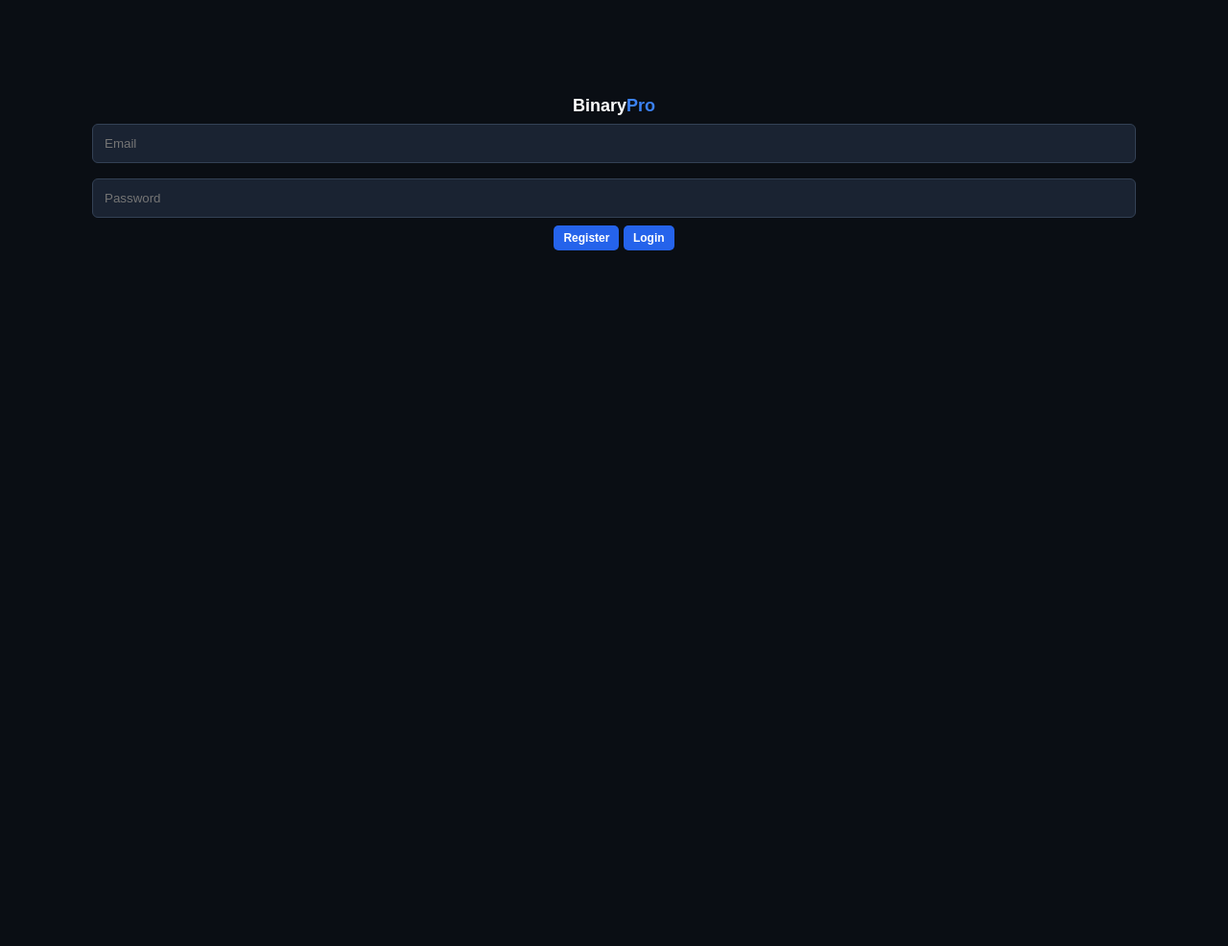
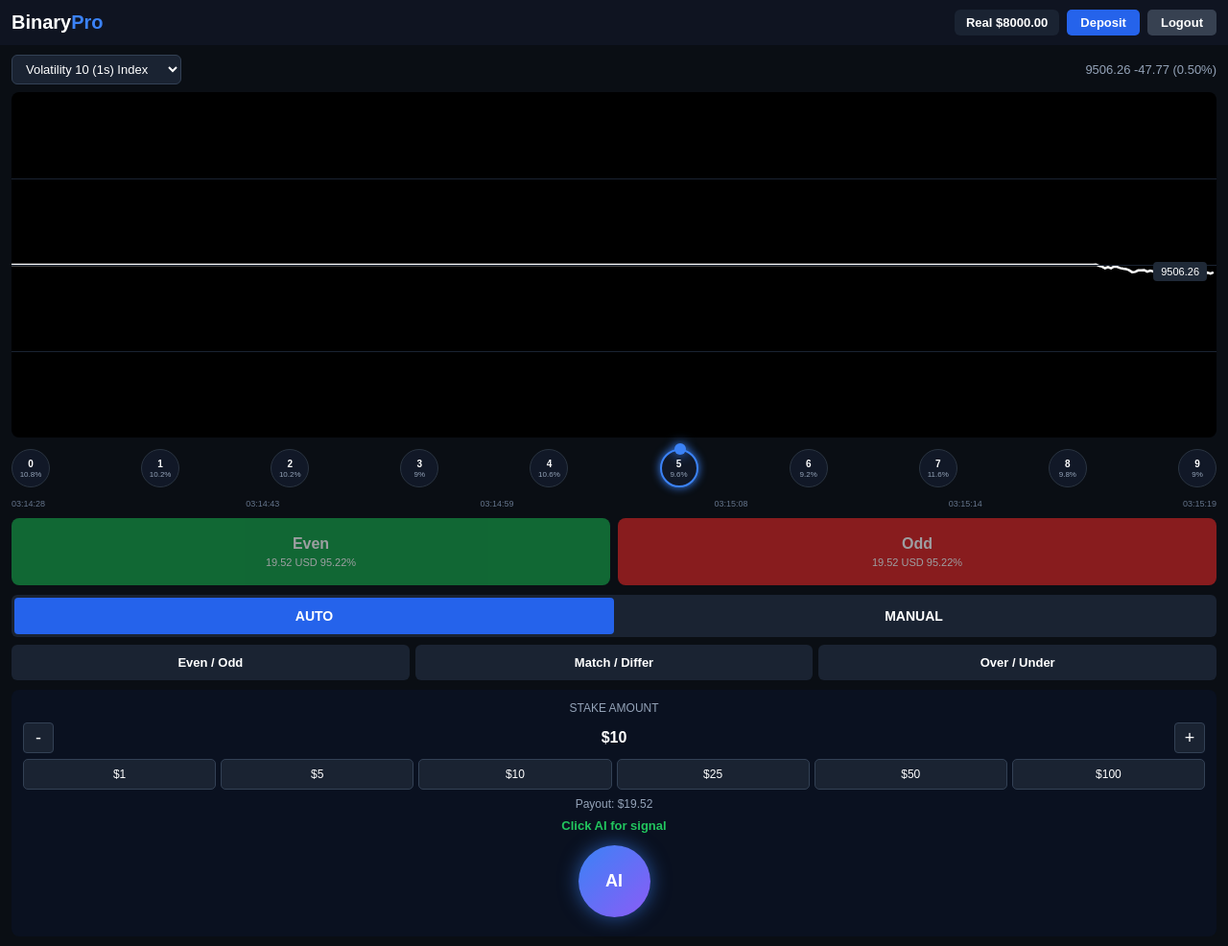
Before and after one commit to biwottclinton1-collab/binarypro, a website: page public/index.html in a window 1280 px wide. Shown: the whole page at 96% size. Before the commit the page ends 800 px from the top, so only its background shows below. Drawn offline with Linux system fonts and the light colour scheme.

Commit message:
Update index.html

```diff
--- a/public/index.html
+++ b/public/index.html
@@ -7,90 +7,61 @@
 <style>
 *{margin:0;padding:0;box-sizing:border-box;font-family:Arial}
 body{background:#0a0e14;color:#fff}
-.top{display:flex;justify-content:space-between;padding:10px;background:#0f1421;position:relative}
-.logo{font-size:18px;font-weight:800}.logo span{color:#3b82f6}
-.rtop{display:flex;gap:6px;align-items:center}
-.bal{background:#1a2332;padding:5px 10px;border-radius:6px;font-size:12px;font-weight:800}
-.btn{padding:6px 10px;border:0;border-radius:5px;font-weight:700;font-size:12px;cursor:pointer}
+.top{display:flex;justify-content:space-between;align-items:center;padding:10px 12px;background:#0f1421}
+.logo{font-size:20px;font-weight:800}.logo span{color:#3b82f6}
+.rtop{display:flex;gap:8px;align-items:center}
+.bal{background:#1a2332;padding:6px 12px;border-radius:6px;font-size:13px;font-weight:700}
+.btn{padding:6px 14px;border:0;border-radius:5px;font-weight:700;font-size:13px;cursor:pointer}
 .btn-blue{background:#2563eb;color:#fff}.btn-gray{background:#374151;color:#fff}
-.dropdown{position:absolute;top:45px;right:90px;background:#1a2332;border-radius:6px;display:none;flex-direction:column;z-index:99;min-width:100px;border:1px solid #334155}
-.dropdown button{padding:8px 12px;background:0;border:0;color:#fff;text-align:left;font-size:12px;width:100%}
-.dropdown button:hover{background:#2563eb}
-.wrap{padding:8px}
-.row{display:flex;justify-content:space-between;margin-bottom:6px}
-.sel{background:#1a2332;color:#fff;border:1px solid #334155;padding:5px;border-radius:5px}
-.main{display:flex;gap:8px}
-.history{width:130px;background:#0a1120;border-radius:8px;padding:6px;font-size:10px;overflow-y:auto;max-height:40vh}
-.history h4{font-size:11px;margin-bottom:4px;text-align:center;color:#94a3b8}
-.total{color:#22c55e;font-weight:800;text-align:center;margin-bottom:4px}
-.hist-item{padding:4px;margin:3px 0;border-radius:4px;font-size:9px}
-.hist-win{background:#16a34a33;color:#22c55e}
-.hist-loss{background:#dc262633;color:#ef4444}
-.chart-wrap{flex:1}
-.chart{width:100%;height:40vh;background:#000;border-radius:8px;position:relative;overflow:hidden}
+.wrap{padding:10px 12px}
+.row{display:flex;justify-content:space-between;align-items:center;margin-bottom:8px}
+.sel{background:#1a2332;color:#fff;border:1px solid #334155;padding:6px 10px;border-radius:6px;font-size:13px}
+.price{font-size:13px;color:#94a3b8}
+.chart{width:100%;height:45vh;background:#000;border-radius:8px;position:relative;overflow:hidden}
 #chart{width:100%;height:100%;display:block}
-.pTag{position:absolute;right:8px;background:#1f2937;padding:3px 6px;border-radius:3px;font-size:10px;z-index:2}
+.pTag{position:absolute;right:10px;background:#1f2937;padding:4px 8px;border-radius:4px;font-size:11px;z-index:2}
 .grid{position:absolute;left:0;right:0;height:1px;background:#1a2332;z-index:1}
-.digs{display:flex;justify-content:space-between;margin:10px 0;position:relative}
-.dig{width:36px;height:36px;border-radius:50%;background:#111827;border:1.5px solid #2a3441;display:flex;flex-direction:column;align-items:center;justify-content:center;font-size:9px;font-weight:700}
-.dig span{font-size:7px;color:#94a3b8}
-.dig.active{border:2px solid #3b82f6;box-shadow:0 0 8px #3b82f6}
-.pointer{position:absolute;width:10px;height:10px;border-radius:50%;background:#3b82f6;box-shadow:0 0 10px #3b82f6;top:-5px;transition:0.2s;z-index:3}
-.time{display:flex;justify-content:space-between;font-size:8px;color:#64748b;margin-bottom:8px}
-.btns{display:flex;gap:6px;margin-bottom:8px}
-.btns button{flex:1;padding:16px;border:0;border-radius:8px;color:#fff;font-weight:800;font-size:15px;cursor:pointer;opacity:0.6}
+.digs{display:flex;justify-content:space-between;margin:12px 0;position:relative}
+.dig{width:40px;height:40px;border-radius:50%;background:#111827;border:1.5px solid #2a3441;display:flex;flex-direction:column;align-items:center;justify-content:center;font-size:10px;font-weight:800}
+.dig span{font-size:8px;color:#94a3b8;font-weight:500;margin-top:1px}
+.dig.active{border:2px solid #3b82f6;box-shadow:0 0 10px #3b82f6}
+.pointer{position:absolute;width:12px;height:12px;border-radius:50%;background:#3b82f6;box-shadow:0 0 12px #3b82f6;top:-6px;transition:0.2s;z-index:3}
+.time{display:flex;justify-content:space-between;font-size:9px;color:#64748b;margin-bottom:10px}
+.btns{display:flex;gap:8px;margin-bottom:10px}
+.btns button{flex:1;padding:18px;border:0;border-radius:8px;color:#fff;font-weight:800;font-size:16px;cursor:pointer;opacity:0.6}
 .btns button.recommended{opacity:1;box-shadow:0 0 15px rgba(255,255,255,0.3)}
 .g{background:#16a34a}.r{background:#dc2626}
-.btns button small{display:block;font-size:10px;font-weight:500;margin-top:3px}
-.tabs{display:flex;background:#1a2332;border-radius:6px;padding:3px;margin-bottom:6px}
-.tab{flex:1;text-align:center;padding:10px;border-radius:4px;font-weight:700;font-size:13px;cursor:pointer}
+.btns button small{display:block;font-size:11px;font-weight:500;margin-top:4px}
+.tabs{display:flex;background:#1a2332;border-radius:6px;padding:3px;margin-bottom:8px}
+.tab{flex:1;text-align:center;padding:11px;border-radius:4px;font-weight:700;font-size:14px;cursor:pointer}
 .tab.active{background:#2563eb}
-.sub{display:flex;gap:5px;margin-bottom:8px}
-.sub div{flex:1;text-align:center;padding:10px;background:#1a2332;border-radius:6px;font-size:12px;font-weight:600;cursor:pointer}
+.sub{display:flex;gap:6px;margin-bottom:10px}
+.sub div{flex:1;text-align:center;padding:11px;background:#1a2332;border-radius:6px;font-size:13px;font-weight:600;cursor:pointer}
 .sub.active{background:#2563eb}
-.stake{background:#0a1120;padding:10px;border-radius:8px;text-align:center}
-.sth{font-size:11px;color:#94a3b8;margin-bottom:6px}
-.srow{display:flex;justify-content:space-between;align-items:center;margin-bottom:4px}
-.sb{width:30px;height:30px;background:#1a2332;border:1px solid #334155;color:#fff;border-radius:4px;font-size:16px;cursor:pointer}
-.sam{display:flex;gap:4px;margin-bottom:4px}
-.sam button{flex:1;padding:7px;background:#1a2332;border:1px solid #334155;color:#fff;border-radius:5px;font-size:11px;cursor:pointer}
+.stake{background:#0a1120;padding:12px;border-radius:8px;text-align:center}
+.sth{font-size:12px;color:#94a3b8;margin-bottom:8px}
+.srow{display:flex;justify-content:space-between;align-items:center;margin-bottom:6px}
+.sb{width:32px;height:32px;background:#1a2332;border:1px solid #334155;color:#fff;border-radius:4px;font-size:18px;cursor:pointer}
+.sam{display:flex;gap:5px;margin-bottom:6px}
+.sam button{flex:1;padding:8px;background:#1a2332;border:1px solid #334155;color:#fff;border-radius:5px;font-size:12px;cursor:pointer}
 .sam.active{background:#2563eb;border-color:#2563eb}
-.ticks{font-size:10px;color:#94a3b8;margin-bottom:6px}
-.ai{width:70px;height:70px;border-radius:50%;background:linear-gradient(135deg,#3b82f6,#8b5cf6);border:0;color:#fff;font-weight:800;font-size:16px;margin:8px auto;display:block;box-shadow:0 0 18px rgba(59,130,246,0.6);cursor:pointer}
-.signal{color:#22c55e;font-size:12px;font-weight:700;margin:5px 0;text-align:center;min-height:20px}
-.place-bar{display:none;background:#16a34a;padding:12px;border-radius:8px;text-align:center;font-weight:800;font-size:14px;margin:8px 0;cursor:pointer}
+.payout{font-size:12px;color:#94a3b8;margin:8px 0}
+.ai{width:75px;height:75px;border-radius:50%;background:linear-gradient(135deg,#3b82f6,#8b5cf6);border:0;color:#fff;font-weight:800;font-size:18px;margin:8px auto;display:block;box-shadow:0 0 20px rgba(59,130,246,0.6);cursor:pointer}
+.signal{color:#22c55e;font-size:13px;font-weight:700;margin:5px 0;text-align:center;min-height:20px}
+.place-bar{display:none;background:#16a34a;padding:14px;border-radius:8px;text-align:center;font-weight:800;font-size:15px;margin:8px 0;cursor:pointer}
 .place-bar:hover{background:#15803d}
-.popup{position:fixed;top:50%;left:50%;transform:translate(-50%,-50%);background:#1a2332;padding:15px 20px;border-radius:8px;font-weight:800;font-size:16px;z-index:999;display:none}
+.popup{position:fixed;top:50%;left:50%;transform:translate(-50%,-50%);background:#1a2332;padding:16px 22px;border-radius:8px;font-weight:800;font-size:17px;z-index:999;display:none}
 .popup.win{border:2px solid #22c55e;color:#22c55e}
 .popup.loss{border:2px solid #ef4444;color:#ef4444}
-.auth{text-align:center;padding-top:100px}
-.auth input{width:85%;padding:12px;margin:8px;background:#1a2332;border:1px solid #334155;color:#fff;border-radius:6px}
-#dash{display:none}
 </style>
 </head>
 <body>
 
-<div id="auth" class="auth">
-<h1 class="logo">Binary<span>Pro</span></h1>
-<input id="remail" placeholder="Email"><br>
-<input id="rpass" type="password" placeholder="Password"><br>
-<button class="btn btn-blue" onclick="reg()">Register</button>
-<button class="btn btn-blue" onclick="log()">Login</button>
-<div id="msg"></div>
-</div>
-
-<div id="dash">
 <div class="top">
 <div class="logo">Binary<span>Pro</span></div>
 <div class="rtop">
 <span class="bal">Real $<span id="balance">8000.00</span></span>
-<div style="position:relative">
-<button class="btn btn-blue" onclick="drop()">Deposit ▼</button>
-<div class="dropdown" id="dropdown">
-<button onclick="alert('Deposit Modal Coming')">Deposit</button>
-<button onclick="alert('Withdraw Modal Coming')">Withdraw</button>
-</div>
-</div>
+<button class="btn btn-blue">Deposit</button>
 <button class="btn btn-gray" onclick="logout()">Logout</button>
 </div>
 </div>
@@ -104,25 +75,17 @@ body{background:#0a0e14;color:#fff}
 <option value="75">Volatility 75 (1s) Index</option>
 <option value="100">Volatility 100 (1s) Index</option>
 </select>
-<div><span id="cprice">9599.71</span> <span style="color:#ef4444">-47.77 (0.50%)</span></div>
+<div class="price"><span id="cprice">9599.71</span> -47.77 (0.50%)</div>
 </div>
 
-<div class="main">
-<div class="history">
-<h4>TRADE HISTORY</h4>
-<div class="total">TOTAL: $<span id="totalP">0.00</span></div>
-<div id="hist"></div>
-</div>
-<div class="chart-wrap">
 <div class="chart">
 <canvas id="chart"></canvas>
 <div class="pTag" id="ptag">9599.71</div>
 <div class="grid" style="top:25%"></div><div class="grid" style="top:50%"></div><div class="grid" style="top:75%"></div>
 </div>
+
 <div class="digs" id="digs"></div>
 <div class="time"><span>03:14:28</span><span>03:14:43</span><span>03:14:59</span><span>03:15:08</span><span>03:15:14</span><span>03:15:19</span></div>
-</div>
-</div>
 
 <div class="btns" id="btns">
 <button class="g" id="btn1" onclick="trade('even')">Even<br><small>19.52 USD 95.22%</small></button>
@@ -149,46 +112,29 @@ body{background:#0a0e14;color:#fff}
 <button onclick="setS(10)" class="active" id="s10">$10</button>
 <button onclick="setS(25)">$25</button><button onclick="setS(50)">$50</button><button onclick="setS(100)">$100</button>
 </div>
-<div class="ticks">Number of Ticks: <span id="ticks">5</span></div>
+<div class="payout">Payout: $<span id="payout">19.52</span></div>
 <div class="signal" id="signal">Click AI for signal</div>
 <div class="place-bar" id="placeBar" onclick="placeRecommendedTrade()">PLACE TRADE</div>
 <button class="ai" onclick="aiScan()">AI</button>
-</div>
 </div>
 </div>
 
 <div class="popup" id="popup"></div>
 
 <script>
-let bal=8000,currentStake=10,token=localStorage.t,mode='auto',type='eo',lastDigit=-1,lastPrice=9500,totalProfit=0,recommended='',volatility=10,digitHistory=[];
+let bal=8000,currentStake=10,mode='auto',type='eo',lastDigit=-1,lastPrice=9500,recommended='',volatility=10;
 const pct=[10.8,10.2,10.2,9,10.6,9.6,9.2,11.6,9.8,9];
 
-if(token){auth.style.display='none';dash.style.display='block';start();}
-
-function drop(){dropdown.style.display=dropdown.style.display=='flex'?'none':'flex';}
 function changeVol(){volatility=parseInt(volSelect.value);}
-async function reg(){let r=await fetch('/api/register',{method:'POST',headers:{'Content-Type':'application/json'},body:JSON.stringify({username:'u',email:remail.value,password:rpass.value})});msg.innerText=(await r.json()).message;}
-async function log(){let r=await fetch('/api/login',{method:'POST',headers:{'Content-Type':'application/json'},body:JSON.stringify({email:remail.value,password:rpass.value})});let d=await r.json();if(d.token){localStorage.t=d.token;location.reload();}else{msg.innerText=d.message;}}
-async function me(){let r=await fetch('/api/me',{headers:{'Authorization':'Bearer '+token}});bal=parseFloat((await r.json()).balance);balance.innerText=bal.toFixed(2);}
-function logout(){localStorage.removeItem('t');location.reload();}
+function logout(){alert('Logged out')}
 function setS(x){currentStake=x;document.querySelectorAll('.sam button').forEach(b=>b.classList.remove('active'));document.getElementById('s'+x).classList.add('active');upd();}
 function changeStake(x){currentStake=currentStake+x;if(currentStake<1)currentStake=1;if(currentStake>1000)currentStake=1000;upd();}
-function upd(){stake.innerText=currentStake;document.querySelectorAll('#btns small').forEach(s=>s.innerText=(currentStake*1.952).toFixed(2)+' USD 95.22%');}
+function upd(){stake.innerText=currentStake;payout.innerText=(currentStake*1.952).toFixed(2);document.querySelectorAll('#btns small').forEach(s=>s.innerText=(currentStake*1.952).toFixed(2)+' USD 95.22%');}
 function setMode(m,el){mode=m;document.querySelectorAll('.tab').forEach(t=>t.classList.remove('active'));el.classList.add('active');}
 function setType(t,el){type=t;document.querySelectorAll('.sub div').forEach(s=>s.classList.remove('active'));el.classList.add('active');
   if(t=='eo')btns.innerHTML=`<button class="g" id="btn1" onclick="trade('even')">Even<br><small>19.52 USD 95.22%</small></button><button class="r" id="btn2" onclick="trade('odd')">Odd<br><small>19.52 USD 95.22%</small></button>`;
   if(t=='md')btns.innerHTML=`<button class="g" id="btn1" onclick="trade('match')">Match<br><small>19.52 USD 95.22%</small></button><button class="r" id="btn2" onclick="trade('differ')">Differ<br><small>19.52 USD 95.22%</small></button>`;
   if(t=='ou')btns.innerHTML=`<button class="g" id="btn1" onclick="trade('over')">Over 2<br><small>19.52 USD 95.22%</small></button><button class="r" id="btn2" onclick="trade('under')">Under 8<br><small>19.52 USD 95.22%</small></button>`;
-}
-
-function addHistory(t,d,win,profit){
-  totalProfit+=profit;
-  totalP.innerText=totalProfit.toFixed(2);
-  totalP.style.color=totalProfit>=0?'#22c55e':'#ef4444';
-  let item=document.createElement('div');
-  item.className='hist-item '+(win?'hist-win':'hist-loss');
-  item.innerText=`${t.toUpperCase()} ${d.toUpperCase()} ${win?'+':'-'}$${Math.abs(profit).toFixed(2)}`;
-  hist.prepend(item);
 }
 
 function showPopup(win,amount){
@@ -198,23 +144,14 @@ function showPopup(win,amount){
   setTimeout(()=>popup.style.display='none',2000);
 }
 
-function checkWin(dir, digit){
-  if(type=='eo') return dir=='even'? digit%2==0 : digit%2==1;
-  if(type=='md') return dir=='match'? digit==lastDigit : digit!=lastDigit;
-  if(type=='ou') return dir=='over'? digit>2 : digit<8;
-}
-
 function trade(dir){
   if(bal<currentStake)return alert('Low balance');
-  if(mode=='auto' && dir!=recommended)return alert('Tap PLACE TRADE button: '+recommended.toUpperCase());
   bal-=currentStake;
-  let win=Math.random()<0.7; // 70% WIN RATE FOR YOU
-  let profit = win? currentStake*0.952 : -currentStake;
+  let win=Math.random()<0.7; // 70% WIN
   setTimeout(()=>{
     bal+= win? currentStake*1.952 : 0;
     balance.innerText=bal.toFixed(2);
-    addHistory(type,dir,win,profit);
-    showPopup(win,Math.abs(profit));
+    showPopup(win,currentStake*0.952);
     placeBar.style.display='none';
   },1000);
 }
@@ -230,16 +167,14 @@ function aiScan(){
     if(type=='eo') recommended = bestIdx%2==0?'even':'odd';
     if(type=='md') recommended = Math.random()>0.5?'match':'differ';
     if(type=='ou') recommended = bestIdx>2?'over':'under';
-    signal.innerText=`BEST SIGNAL: ${recommended.toUpperCase()} | ${pct[bestIdx]}%`;
+    signal.innerText=`BEST SIGNAL: ${recommended.toUpperCase()}`;
     document.getElementById(recommended=='even'||recommended=='match'||recommended=='over'?'btn1':'btn2').classList.add('recommended');
     placeBar.innerText=`PLACE TRADE: ${recommended.toUpperCase()}`;
     placeBar.style.display='block';
   },1500);
 }
 
-function start(){
-me();
-// BUILD CIRCLES ONCE
+// BUILD CIRCLES
 digs.innerHTML='<div class="pointer" id="pointer"></div>';
 for(let i=0;i<10;i++)digs.innerHTML+=`<div class="dig" id="d${i}">${i}<span>${pct[i]}%</span></div>`;
 
@@ -247,29 +182,27 @@ const c=chart,ctx=c.getContext('2d');
 function resize(){c.width=c.offsetWidth;c.height=c.offsetHeight;}
 resize(); window.addEventListener('resize', resize);
 
-let data=Array(300).fill(c.height/2);
+let data=Array(400).fill(c.height/2);
 setInterval(()=>{
 ctx.clearRect(0,0,c.width,c.height);
-ctx.strokeStyle='#ffffff';ctx.lineWidth=2;ctx.beginPath();
+ctx.strokeStyle='#ffffff';ctx.lineWidth=2.5;ctx.beginPath();
 for(let i=0;i<data.length;i++){let x=i*(c.width/data.length);i==0?ctx.moveTo(x,data[i]):ctx.lineTo(x,data[i]);}
 ctx.stroke();
 
 data.shift();
-let move=(Math.random()-0.5)* (volatility/2);
+let move=(Math.random()-0.5)* (volatility/2.5);
 let y=data[data.length-1]+move;if(y<20)y=20;if(y>c.height-20)y=c.height-20;data.push(y);
 
-let price=(9500+Math.random()*volatility*2).toFixed(2);lastPrice=parseFloat(price);cprice.innerText=price;ptag.innerText=price;ptag.style.top=(y-10)+'px';
+let price=(9500+Math.random()*volatility*2).toFixed(2);lastPrice=parseFloat(price);cprice.innerText=price;ptag.innerText=price;ptag.style.top=(y-12)+'px';
 
 let digit=Math.floor((y/c.height)*10);
 if(digit!=lastDigit && digit>=0 && digit<10){
-  digitHistory.push(digit); if(digitHistory.length>20) digitHistory.shift();
   document.querySelectorAll('.dig').forEach(d=>d.classList.remove('active'));
   document.getElementById('d'+digit).classList.add('active');
   pointer.style.left=(digit*10+5)+'%';
   lastDigit=digit;
 }
-},130);
-}
+},120);
 </script>
 </body>
 </html>
```
